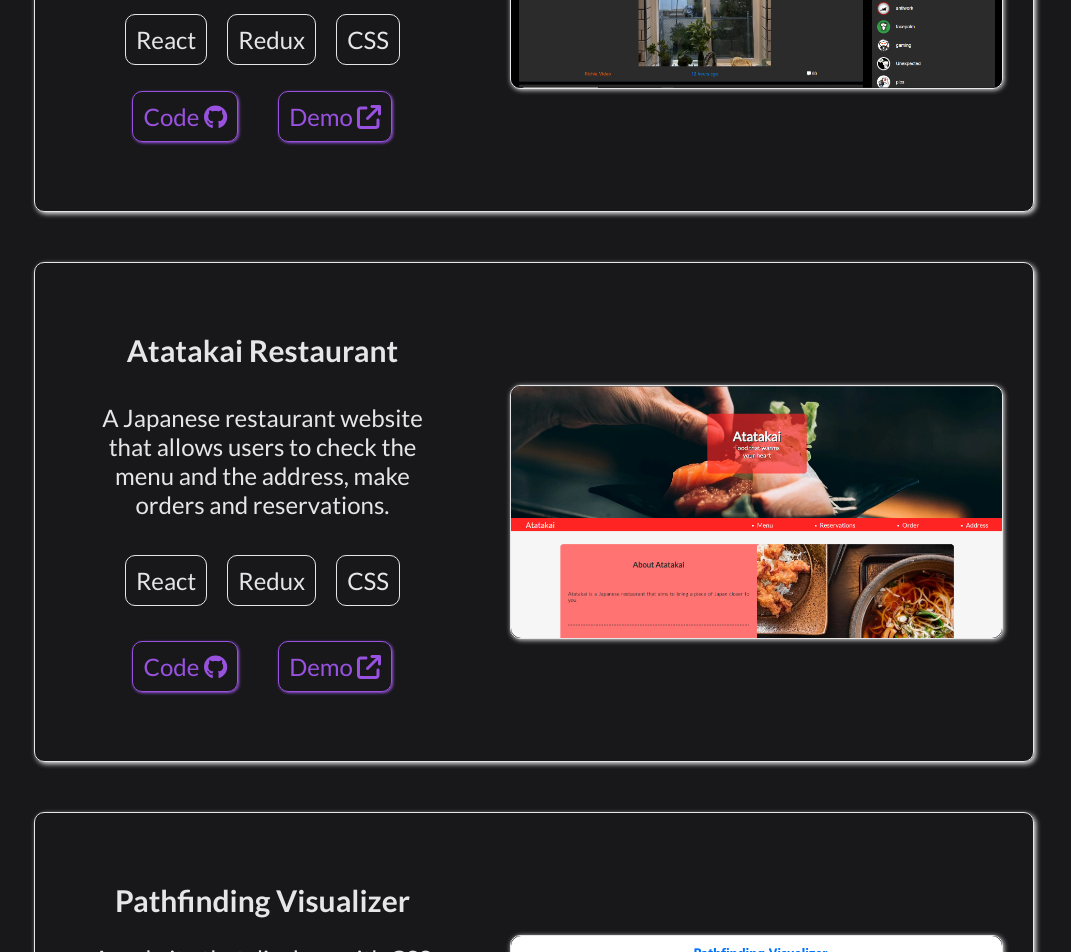
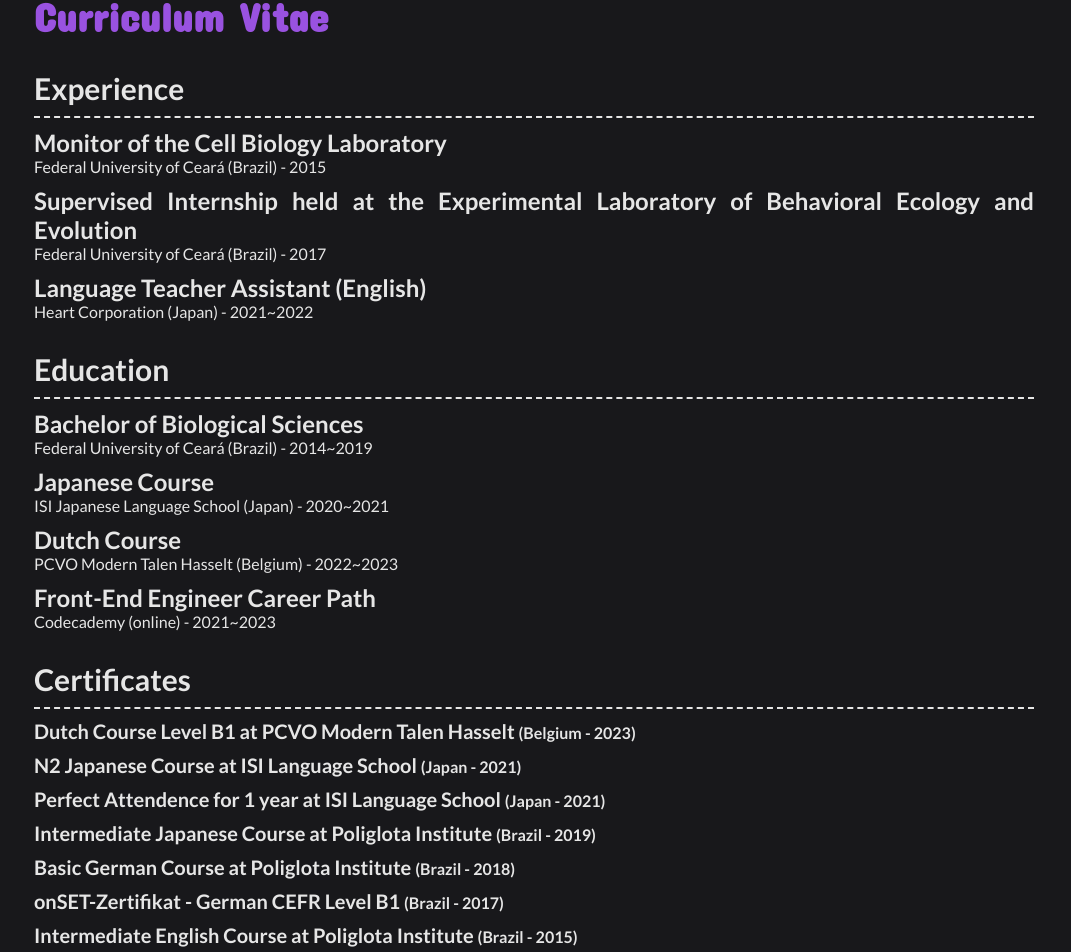
Before and after one commit to Randoraz/personal-portfolio, an Angular app: page / in a window 1280 px wide. Shown: the part 1660-2612 px from the top of the page, without its empty margins (106-1177 px from the left). Built offline with nearby package versions, Linux system fonts and the light colour scheme.

Commit message:
Add CV section

```diff
--- a/src/app/about/about.component.css
+++ b/src/app/about/about.component.css
@@ -1,5 +1,6 @@
 h3 {
     padding: 1rem 0;
+    margin-top: 2rem;
 }
 
 @media only screen and (max-width: 768px) {
--- a/src/app/about/about.component.html
+++ b/src/app/about/about.component.html
@@ -2,9 +2,17 @@
     <h2>About Me</h2>
     <h3>Junior Front-End Developer living in Belgium</h3>
     <p>
-    I'm a brazilian biologist who found her second passion in programming. I started learning how to code years ago, but decided to pursue it
-    professionally when I came to live in Belgium. I have good skills in HTML, CSS, Javascript, React and Redux.
-    Having completed the Front-End bit, I'm currently doing the Back-End bit of a online Full-Stack Engineer course.
-    In addition to that, I'm also teaching myself Typescript and Angular. I'm always interested in learning new technologies.
+        I'm a brazilian biologist who found her second passion in programming. I started learning how to code years ago, but decided to pursue it
+        professionally when I came to live in Belgium. I have good skills in HTML, CSS, Javascript, React and Redux.
+        Having completed the Front-End bit, I'm currently doing the Back-End bit of a online Full-Stack Engineer course.
+        In addition to that, I'm also teaching myself Typescript and Angular. I'm always interested in learning new technologies.
+    </p>
+
+    <h3>My Journey</h3>
+    <p>
+        After graduating in Brazil, I lived in Japan for two years. During the first year, I went to a Japanese language school and got to meet
+        many people from various countries. On the second year, I worked as a Assistant Language Teacher, teaching English in two elementary schools.
+        During that time, I started studying web development. I came to live in Belgium in April of 2022. After following an intensive Dutch course
+        for 5 months, I'm now looking for a job while still making projects and learning by myself!
     </p>
 </div>
--- a/src/app/app.component.css
+++ b/src/app/app.component.css
@@ -72,16 +72,21 @@ section {
     margin: auto;
 }
 
-#about-section, #contact-section  {
+#about-section, #projects-section  {
     padding: 5rem;
-    margin-bottom: 5rem;
     text-align: justify;
     background-color: var(--alternative-black);
     border-radius: 10px;
 }
 
-#projects-section {
-    padding: 0 5rem;
+#cv-section {
+    padding: 5rem;
+    margin-bottom: 5rem;
+    text-align: justify;
+}
+
+#contact-section {
+    padding: 5rem;
 }
 
 footer {
@@ -103,6 +108,10 @@ footer > p {
     #about-section, #contact-section {
         border-radius: 0;
     }
+
+    nav a {
+        font-size: 2.4rem;
+    }
 }
 
 @media only screen and (max-width: 650px) {
@@ -119,13 +128,16 @@ footer > p {
 }
 
 @media only screen and (max-width: 510px) {
-    #about-section, #contact-section {
+    #about-section, #cv-section, #projects-section {
         width: 100%;
         padding: 2rem;
+    }
+
+    #projects-section {
         margin-bottom: 5rem;
     }
 
-    #hero-section, #projects-section {
+    #hero-section, #contact-section {
         width: 100%;
         padding: 0 2rem;
         margin-bottom: 5rem;
--- a/src/app/app.component.html
+++ b/src/app/app.component.html
@@ -3,6 +3,7 @@
   <nav>
     <a href="#hero-section">Home</a>
     <a href="#about-section">About</a>
+    <a href="#cv-section">CV</a>
     <a href="#projects-section">Projects</a>
     <a href="#contact-section">Contact</a>
   </nav>
@@ -12,6 +13,9 @@
 </section>
 <section id="about-section">
   <app-about></app-about>
+</section>
+<section id="cv-section">
+  <app-cv></app-cv>
 </section>
 <section id="projects-section">
   <app-projects [projectsList]="projects"></app-projects>
--- a/src/app/app.module.ts
+++ b/src/app/app.module.ts
@@ -9,6 +9,7 @@ import { HeroComponent } from './hero/hero.component';
 import { AboutComponent } from './about/about.component';
 import { ProjectsComponent } from './projects/projects.component';
 import { ContactComponent } from './contact/contact.component';
+import { CvComponent } from './cv/cv.component';
 
 @NgModule({
   declarations: [
@@ -16,7 +17,8 @@ import { ContactComponent } from './contact/contact.component';
     HeroComponent,
     AboutComponent,
     ProjectsComponent,
-    ContactComponent
+    ContactComponent,
+    CvComponent
   ],
   imports: [
     BrowserModule,
--- a/src/app/contact/contact.component.html
+++ b/src/app/contact/contact.component.html
@@ -2,5 +2,5 @@
     <h2>Contact</h2>
     <p>You can contact me through email or Linkedin!</p>
     <a href="mailto:raquelcostafreire@gmail.com"><fa-icon [icon]="['fas', 'square-envelope']"></fa-icon></a>
-    <a href="https://www.linkedin.com/in/raquel-costa-freire-717036273/"><fa-icon class="link-icon" [icon]="['fab', 'linkedin']"></fa-icon></a>
+    <a href="https://www.linkedin.com/in/raquel-costa-freire-717036273/" target="_blank"><fa-icon class="link-icon" [icon]="['fab', 'linkedin']"></fa-icon></a>
 </div>
--- /dev/null
+++ b/src/app/cv/cv.component.css
@@ -0,0 +1,27 @@
+    .experience-div, .education-div, .certificates-div {
+        margin-top: 3rem;
+    }
+
+    h3 {
+        padding-bottom: 1rem;
+        margin-bottom: 1rem;
+        border-bottom: 0.2rem dashed var(--main-white);
+    }
+
+    h4 {
+        font-size: 2.4rem;
+        color: var(--main-white);
+    }
+
+    .certificates-div h4 {
+        font-size: 2rem;
+        margin-top: 1rem;
+    }
+
+    .experience-info, .education-info {
+        margin-top: 1rem;
+    }
+
+    p, .certificates-div span {
+        font-size: 1.6rem;
+    }
--- /dev/null
+++ b/src/app/cv/cv.component.html
@@ -0,0 +1,49 @@
+<div class="cv-content">
+    <h2>Curriculum Vitae</h2>
+    <div class="experience-div">
+        <h3>Experience</h3>
+        <div class="experience-info">
+            <h4>Monitor of the Cell Biology Laboratory</h4>
+            <p>Federal University of Ceará (Brazil) - 2015</p>
+        </div>
+        <div class="experience-info">
+            <h4>Supervised Internship held at the Experimental Laboratory of Behavioral Ecology and Evolution</h4>
+            <p>Federal University of Ceará (Brazil) - 2017</p>
+        </div>
+        <div class="experience-info">
+            <h4>Language Teacher Assistant (English)</h4>
+            <p>Heart Corporation (Japan) - 2021~2022</p>
+        </div>
+    </div>
+
+    <div class="education-div">
+        <h3>Education</h3>
+        <div class="education-info">
+            <h4>Bachelor of Biological Sciences</h4>
+            <p>Federal University of Ceará (Brazil) - 2014~2019</p>
+        </div>
+        <div class="education-info">
+            <h4>Japanese Course</h4>
+            <p>ISI Japanese Language School (Japan) - 2020~2021</p>
+        </div>
+        <div class="education-info">
+            <h4>Dutch Course</h4>
+            <p>PCVO Modern Talen Hasselt (Belgium) - 2022~2023</p>
+        </div>
+        <div class="education-info">
+            <h4>Front-End Engineer Career Path</h4>
+            <p>Codecademy (online) - 2021~2023</p>
+        </div>
+    </div>
+
+    <div class="certificates-div">
+        <h3>Certificates</h3>
+        <h4>Dutch Course Level B1 at PCVO Modern Talen Hasselt <span>(Belgium - 2023)</span></h4>
+        <h4>N2 Japanese Course at ISI Language School <span>(Japan - 2021)</span></h4>
+        <h4>Perfect Attendence for 1 year at ISI Language School <span>(Japan - 2021)</span></h4>
+        <h4>Intermediate Japanese Course at Poliglota Institute <span>(Brazil - 2019)</span></h4>
+        <h4>Basic German Course at Poliglota Institute <span>(Brazil - 2018)</span></h4>
+        <h4>onSET-Zertifikat - German CEFR Level B1 <span>(Brazil - 2017)</span></h4>
+        <h4>Intermediate English Course at Poliglota Institute <span>(Brazil - 2015)</span></h4>
+    </div>
+</div>
--- a/src/app/projects/projects.component.css
+++ b/src/app/projects/projects.component.css
@@ -1,5 +1,6 @@
 h2 {
     padding: 1rem 0;
+    margin-bottom: 2rem;
 }
 
 .project {
```
Also changed, not shown: src/app/cv/cv.component.ts (added, +10 -0 lines), 1 other file (tests, documents, lock files or other folders).
